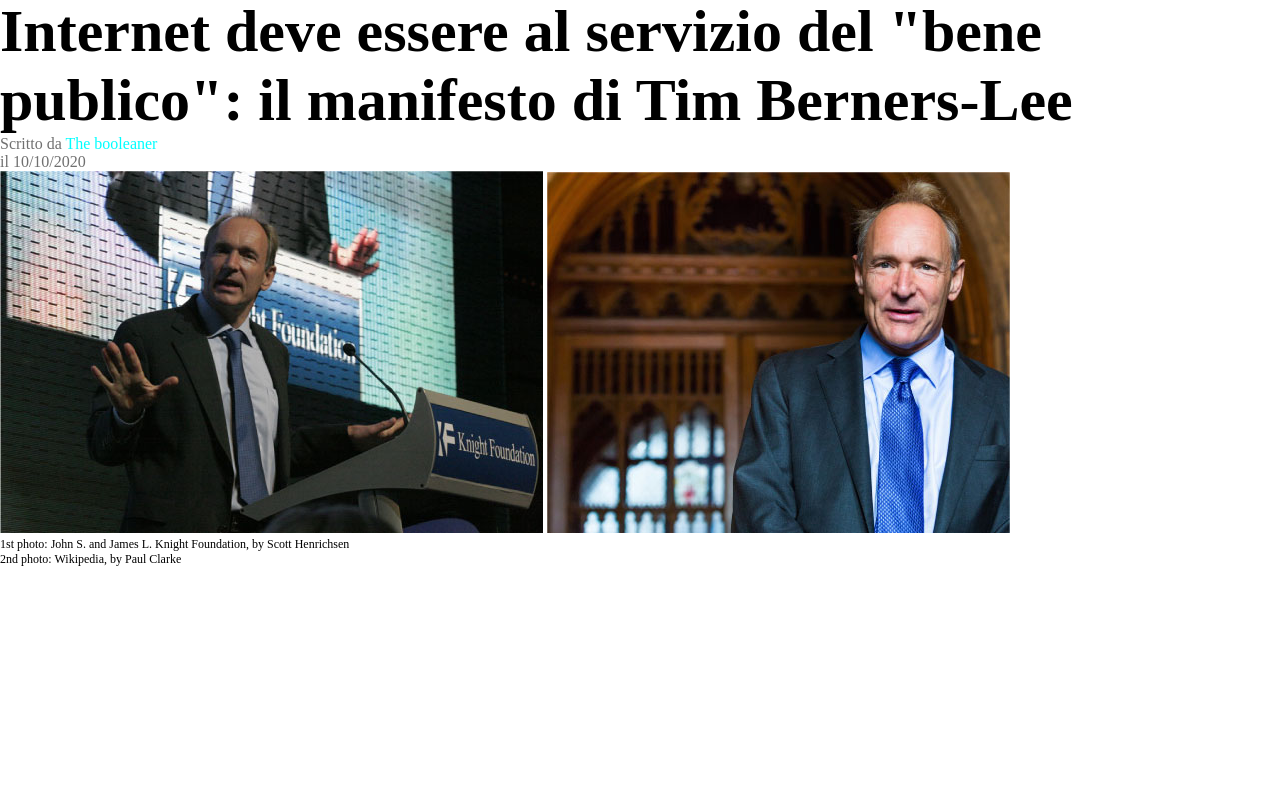
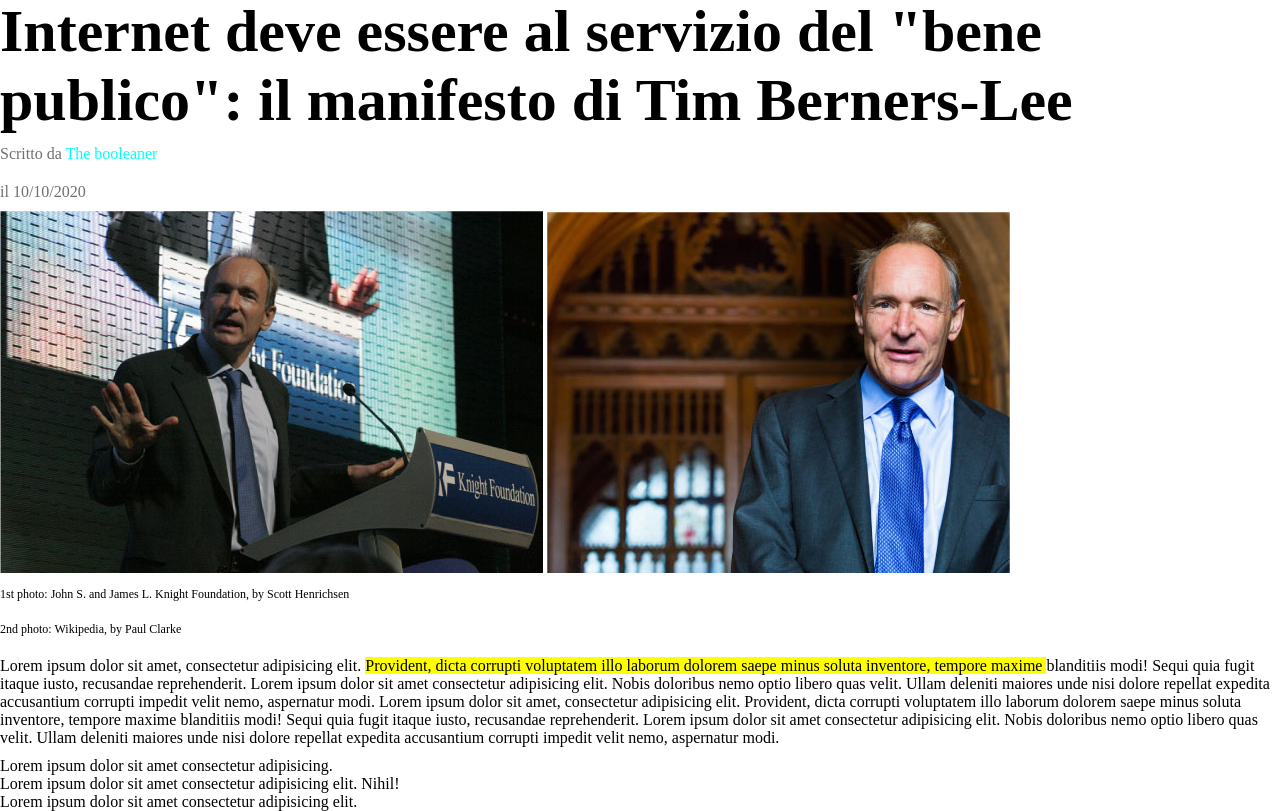
Before and after one commit to AntoninoCucuzza/html-css-booleaner, a plain HTML site: page index.html in a window 1280 px wide. Shown: the part 153-964 px from the top of the page. Before the commit the page ends 800 px from the top, so only its background shows below. Drawn offline with Linux system fonts and the light colour scheme.

Commit message:
add 1st section of main
ul dont work

```diff
--- a/index.html
+++ b/index.html
@@ -15,7 +15,7 @@
 
         <section>
             <h1>Internet deve essere al servizio del "bene publico": il manifesto di Tim Berners-Lee</h1>
-            <p class="lightgray">Scritto da <mark>The booleaner</mark></p>
+            <p class="lightgray">Scritto da <mark id="autore">The booleaner</mark></p>
             <p class="lightgray">il 10/10/2020</p>
 
         </section>
@@ -39,9 +39,29 @@
     </header>
 
     <main>
-        <section></section>
-        <section></section>
-        <section></section>
+        <section>
+            <p >
+                Lorem ipsum dolor sit amet, consectetur adipisicing elit. <mark> Provident, dicta corrupti voluptatem illo laborum dolorem saepe minus soluta inventore, tempore maxime </mark> blanditiis modi! Sequi quia fugit itaque iusto, recusandae reprehenderit. Lorem ipsum dolor sit amet consectetur adipisicing elit. Nobis doloribus nemo optio libero quas velit. Ullam deleniti maiores unde nisi dolore repellat expedita accusantium corrupti impedit velit nemo, aspernatur modi. Lorem ipsum dolor sit amet, consectetur adipisicing elit. Provident, dicta corrupti voluptatem illo laborum dolorem saepe minus soluta inventore, tempore maxime blanditiis modi! Sequi quia fugit itaque iusto, recusandae reprehenderit. Lorem ipsum dolor sit amet consectetur adipisicing elit. Nobis doloribus nemo optio libero quas velit. Ullam deleniti maiores unde nisi dolore repellat expedita accusantium corrupti impedit velit nemo, aspernatur modi.
+            </p>
+        </section>
+        <!-- /secrion paragrafo  -->
+
+        <section>
+
+            <ul>
+                <li>Lorem ipsum dolor sit amet consectetur adipisicing.</li>
+                <li>Lorem ipsum dolor sit amet consectetur adipisicing elit. Nihil!</li>
+                <li>Lorem ipsum dolor sit amet consectetur adipisicing elit.</li>
+
+            </ul>
+
+        </section>
+        <!-- /section unordered list -->
+
+        <section>
+
+        </section>
+
     </main>
 
     <footer>
--- a/style.css
+++ b/style.css
@@ -27,7 +27,7 @@ h1{
 
 }
 
-mark{
+#autore{
     background-color: transparent;
     color: aqua;
 }
@@ -40,3 +40,8 @@ mark{
     font-size: 12px;
     font-weight: 400;
 }
+
+p {
+    padding-top: 10px;
+    padding-bottom: 10px;
+}
```
